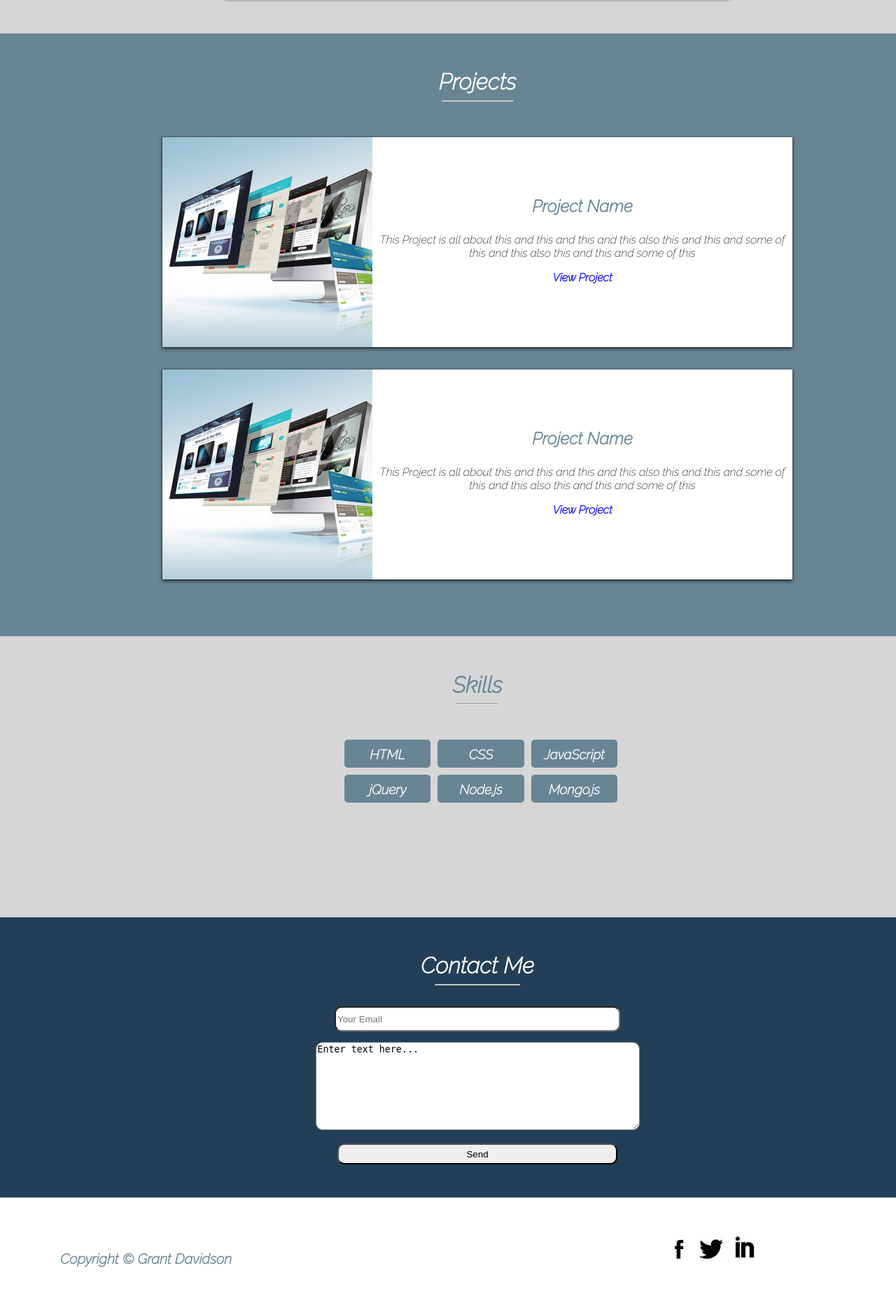
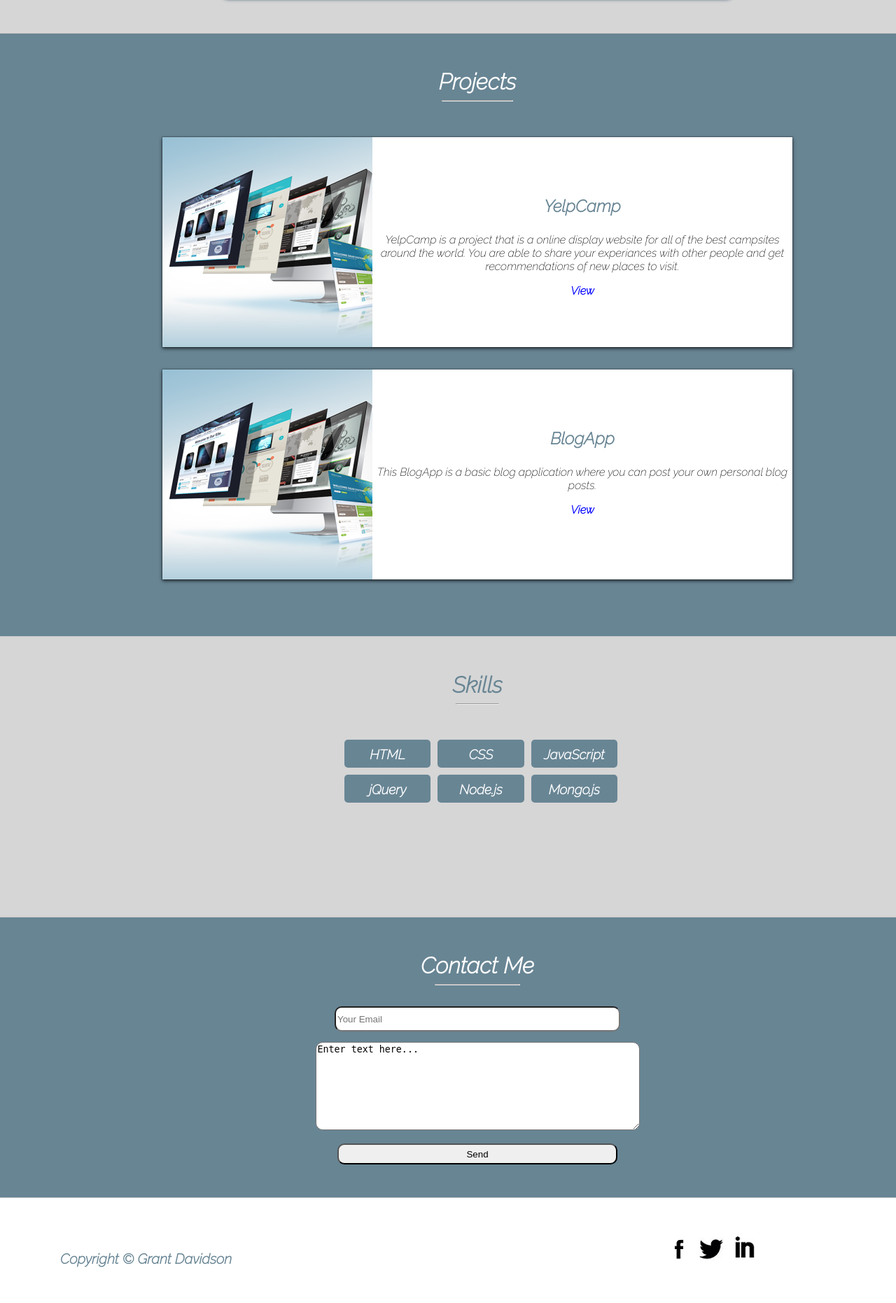
Before and after one commit to GrantMAD/Grantportfolio, a PHP site: page / in a window 1280 px wide; the page is wider, and only the part inside the window is pictured. Shown: the part 3597-5459 px from the top of that part at 70% size. Run offline with PHP 8.4, Linux system fonts and the light colour scheme.

Commit message:
updated info

```diff
--- a/Portfolioindex.css
+++ b/Portfolioindex.css
@@ -400,7 +400,7 @@ h4 {
 }
 
 #contactarea {
-	background: #233F57;
+	background: #688594;
 	height: 360px;
 	border-bottom: 1px solid #C8C8C8;
 	padding-bottom: 40px;
--- a/index.html
+++ b/index.html
@@ -241,9 +241,9 @@
 				</div>
 				<div class="Projectsinfoblock">
 					<div class="Projectsblock">
-					<h3 class="projectsname">Project Name</h3>
-					<p class="Projectsinfo">This Project is all about this and this and this and this also this and this and some of this and this also this and this and some of this</p>
-					<a href="#" class="projectsviewbutton"><strong>View Project
+					<h3 class="projectsname">YelpCamp</h3>
+					<p class="Projectsinfo">YelpCamp is a project that is a online display website for all of the best campsites around the world. You are able to share your experiances with other people and get recommendations of new places to visit.</p>
+					<a href="https://infinite-river-97312.herokuapp.com/" class="projectsviewbutton"><strong>View
 					</strong></a>
 					</div>
 				</div>
@@ -255,9 +255,9 @@
 				</div>
 				<div class="Projectsinfoblock">
 					<div class="Projectsblock">
-					 <h3 class="projectsname">Project Name</h3>
-					  <p class="Projectsinfo">This Project is all about this and this and this and this also this and this and some of this and this also this and this and some of this</p>
-					   <a href="#" class="projectsviewbutton"><strong>View Project</a>
+					 <h3 class="projectsname">BlogApp</h3>
+					  <p class="Projectsinfo">This BlogApp is a basic blog application where you can post your own personal blog posts.</p>
+					   <a href="https://peaceful-coast-18750.herokuapp.com/" class="projectsviewbutton"><strong>View</a>
 					</div>
 				</div>
 			</div>
```
